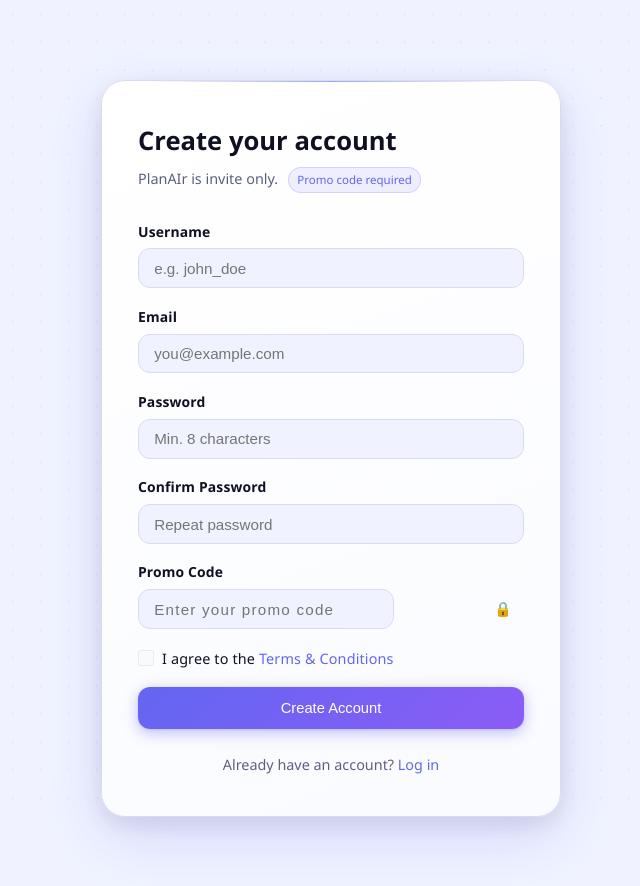
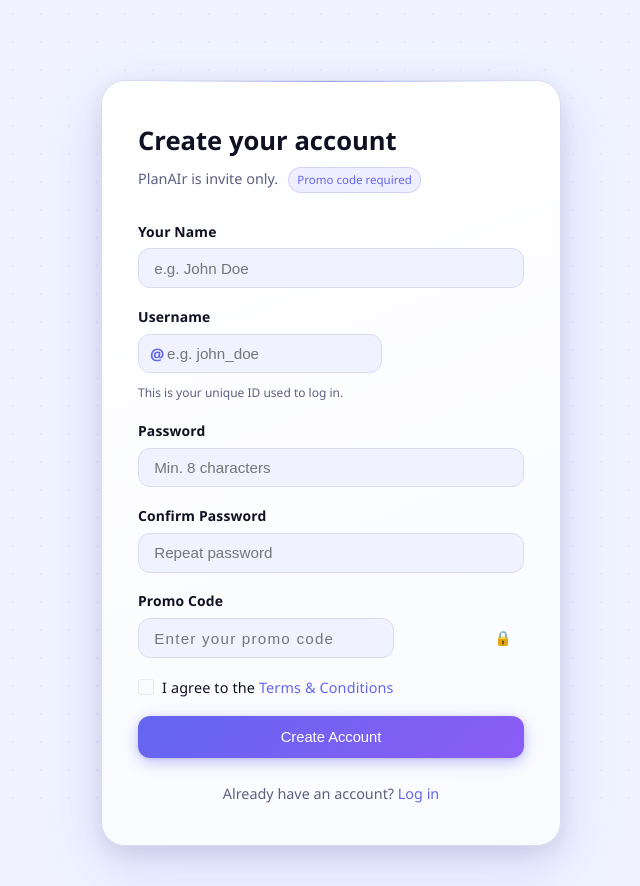
Before and after one commit to girishsakpal/PlanAIr-V3.0, a Flask app: page /signup in a window 1280 px wide. Shown: the top 886 px of the page, without its empty margins (309-949 px from the left). Before the commit the page ends 842 px from the top, so only its background shows below. Run offline with Flask 3, Linux system fonts and the light colour scheme.

Commit message:
Imrpoved User Sign In Experience

```diff
--- a/backend/app/forms.py
+++ b/backend/app/forms.py
@@ -2,21 +2,23 @@ from flask_wtf import FlaskForm
 from wtforms import (StringField, PasswordField, BooleanField, SubmitField,
                      TextAreaField, IntegerField, FloatField, DateField,
                      SelectField, HiddenField, TimeField)
-from wtforms.validators import (DataRequired, Email, EqualTo, Length,
-                                ValidationError, Optional, NumberRange)
+from wtforms.validators import (DataRequired, EqualTo, Length,
+                                ValidationError, Optional, NumberRange, Regexp)
 from app.models.user import User
 
 
 from flask import current_app
 
 class SignupForm(FlaskForm):
+    name = StringField('Your Name', validators=[
+        DataRequired(),
+        Length(min=1, max=120, message='Name must be 1–120 characters')
+    ])
     username = StringField('Username', validators=[
         DataRequired(),
-        Length(min=3, max=80, message='Username must be 3–80 characters')
-    ])
-    email = StringField('Email', validators=[
-        DataRequired(),
-        Email(message='Enter a valid email address')
+        Length(min=3, max=80, message='Username must be 3–80 characters'),
+        Regexp(r'^[a-zA-Z0-9._]+$',
+               message='Username may only contain letters, numbers, dots, and underscores')
     ])
     password = PasswordField('Password', validators=[
         DataRequired(),
@@ -37,11 +39,6 @@ class SignupForm(FlaskForm):
         if user:
             raise ValidationError('Username already taken. Please choose another.')
 
-    def validate_email(self, email):
-        user = User.query.filter_by(email=email.data).first()
-        if user:
-            raise ValidationError('Email already registered. Please log in instead.')
-
     def validate_promo_code(self, promo_code):
         valid_code = current_app.config.get('SIGNUP_PROMO_CODE', '')
         if promo_code.data.strip().upper() != valid_code.upper():
@@ -49,9 +46,8 @@ class SignupForm(FlaskForm):
 
 
 class LoginForm(FlaskForm):
-    email = StringField('Email', validators=[
-        DataRequired(),
-        Email()
+    username = StringField('Username', validators=[
+        DataRequired()
     ])
     password = PasswordField('Password', validators=[
         DataRequired()
--- a/backend/app/models/user.py
+++ b/backend/app/models/user.py
@@ -17,8 +17,8 @@ class User(db.Model, UserMixin):
     __tablename__ = 'users'
 
     id             = db.Column(db.Integer, primary_key=True)
-    username       = db.Column(db.String(80), unique=True, nullable=False)
-    email          = db.Column(db.String(120), unique=True, nullable=False)
+    name           = db.Column(db.String(120), nullable=False)          # display name
+    username       = db.Column(db.String(80), unique=True, nullable=False)  # login ID
     password_hash  = db.Column(db.String(256), nullable=False)
     dark_mode      = db.Column(db.Boolean, default=False)
     busy_hours_set = db.Column(db.Boolean, default=False)
--- a/backend/app/routes/auth.py
+++ b/backend/app/routes/auth.py
@@ -43,8 +43,8 @@ def signup():
             return render_template('auth/signup.html', form=form)
 
         user = User(
-            username=form.username.data,
-            email=form.email.data.lower()
+            name=form.name.data.strip(),
+            username=form.username.data
         )
         user.set_password(form.password.data)
         db.session.add(user)
@@ -66,7 +66,7 @@ def login():
 
     form = LoginForm()
     if form.validate_on_submit():
-        user = User.query.filter_by(email=form.email.data.lower()).first()
+        user = User.query.filter_by(username=form.username.data).first()
 
         if user and user.check_password(form.password.data):
             login_user(user, remember=form.remember.data)
@@ -80,7 +80,7 @@ def login():
 
             return redirect(next_page or url_for('tasks.dashboard'))
 
-        flash('Incorrect email or password.', 'danger')
+        flash('Incorrect username or password.', 'danger')
 
     return render_template('auth/login.html', form=form)
 
--- a/backend/app/templates/auth/signup.html
+++ b/backend/app/templates/auth/signup.html
@@ -14,17 +14,21 @@
             {{ form.hidden_tag() }}
 
             <div class="form-group">
-                {{ form.username.label }}
-                {{ form.username(class="form-input", placeholder="e.g. john_doe") }}
-                {% for error in form.username.errors %}
+                {{ form.name.label }}
+                {{ form.name(class="form-input", placeholder="e.g. John Doe") }}
+                {% for error in form.name.errors %}
                 <span class="form-error">{{ error }}</span>
                 {% endfor %}
             </div>
 
             <div class="form-group">
-                {{ form.email.label }}
-                {{ form.email(class="form-input", placeholder="you@example.com") }}
-                {% for error in form.email.errors %}
+                {{ form.username.label }}
+                <div class="username-input-wrap">
+                    <span class="username-prefix">@</span>
+                    {{ form.username(class="form-input username-input", placeholder="e.g. john_doe") }}
+                </div>
+                <span class="form-hint">This is your unique ID used to log in.</span>
+                {% for error in form.username.errors %}
                 <span class="form-error">{{ error }}</span>
                 {% endfor %}
             </div>
@@ -108,7 +112,7 @@
                 reserves the right to suspend or terminate accounts that violate these terms.</p>
 
             <h4>4. Data and Privacy</h4>
-            <p>PlanAIr stores the following data associated with your account: your username, email address, tasks,
+            <p>PlanAIr stores the following data associated with your account: your name, username, tasks,
                 schedules, mood logs, and productivity scores. This data is used solely to provide the scheduling and
                 productivity features of the application. Your data is not sold, shared, or disclosed to any third
                 party. Your password is stored as a secure hash and is never accessible in plain text by anyone,
@@ -149,6 +153,33 @@
 
 {% block extra_css %}
 <style>
+    .username-input-wrap {
+        position: relative;
+        display: flex;
+        align-items: center;
+    }
+
+    .username-prefix {
+        position: absolute;
+        left: 0.75rem;
+        color: var(--primary);
+        font-weight: 600;
+        font-size: 1rem;
+        pointer-events: none;
+        line-height: 1;
+    }
+
+    .username-input {
+        padding-left: 1.75rem !important;
+    }
+
+    .form-hint {
+        display: block;
+        font-size: 0.75rem;
+        color: var(--text-muted, #888);
+        margin-top: 0.25rem;
+    }
+
     .invite-badge {
         display: inline-block;
         background: rgba(99, 102, 241, 0.1);
--- a/backend/app/templates/base.html
+++ b/backend/app/templates/base.html
@@ -45,8 +45,8 @@
 
             <div class="profile-dropdown">
                 <button class="profile-btn" onclick="toggleProfileMenu()">
-                    <span class="profile-avatar">{{ current_user.username[0].upper() }}</span>
-                    <span class="profile-name">{{ current_user.username }}</span>
+                    <span class="profile-avatar">{{ current_user.name[0].upper() }}</span>
+                    <span class="profile-name">{{ current_user.name }}</span>
                     <span>&#9660;</span>
                 </button>
                 <div class="profile-menu" id="profile-menu">
--- a/backend/app/templates/tasks/dashboard.html
+++ b/backend/app/templates/tasks/dashboard.html
@@ -26,7 +26,7 @@
 <!-- greeting row -->
 <div class="dash-greeting-row">
     <div class="dash-greeting-left">
-        <h2 class="dash-greeting">Good to see you, {{ current_user.username }}</h2>
+        <h2 class="dash-greeting">Good to see you, {{ current_user.name }}</h2>
         <p class="dash-sub text-muted">
             {{ tasks | length }} task{{ 's' if tasks | length != 1 }}
             {% if streak > 0 %}
```
Also changed, not shown: backend/app/templates/auth/login.html (+27 -3 lines).
